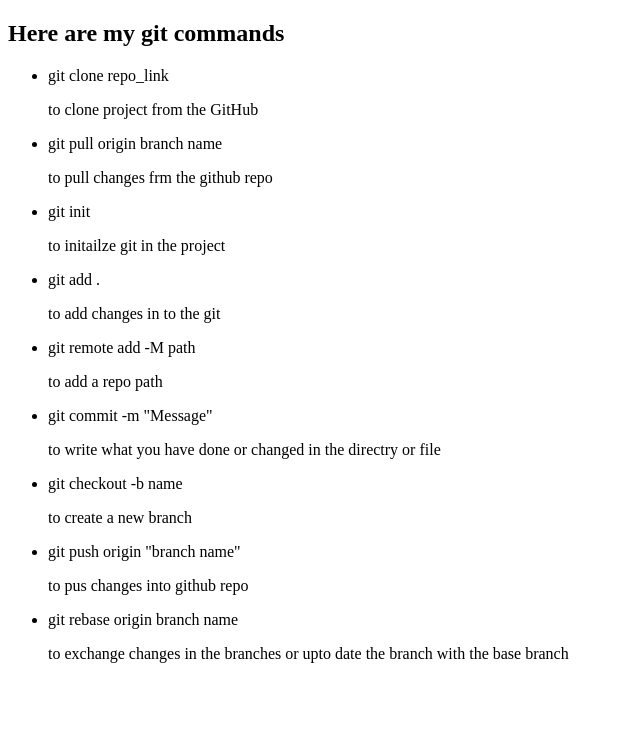
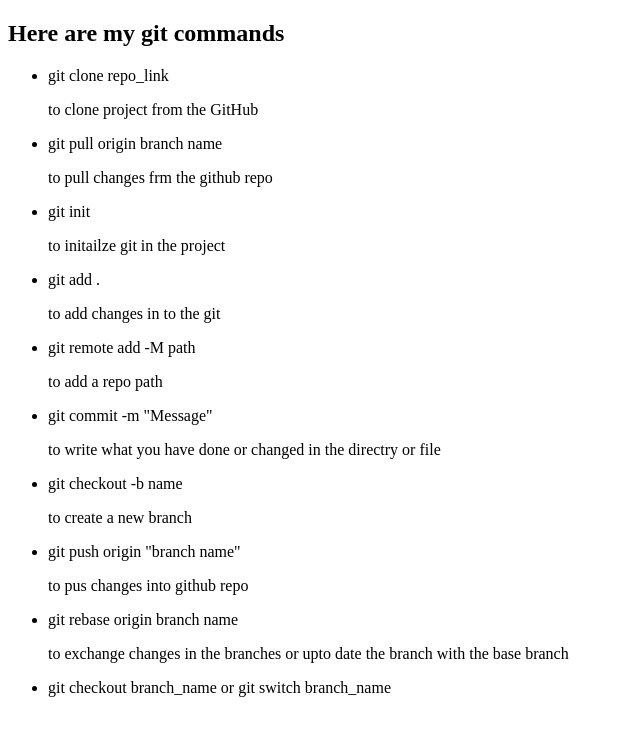
Before and after one commit to nabilabakhtawar/gitpractice, a plain HTML site: page index.html in a window 1280 px wide. Shown: the whole page, without its empty margins (0-640 px from the left). Drawn offline with Linux system fonts and the light colour scheme.

Commit message:
added list

```diff
--- a/index.html
+++ b/index.html
@@ -36,6 +36,8 @@
 
             <li>git rebase origin branch name</li>
             <p>to exchange changes in the branches or upto date the branch with the base branch</p>
+
+            <li>git checkout branch_name or git switch branch_name</li>
         </ul>
     </div>
 </body>
```
